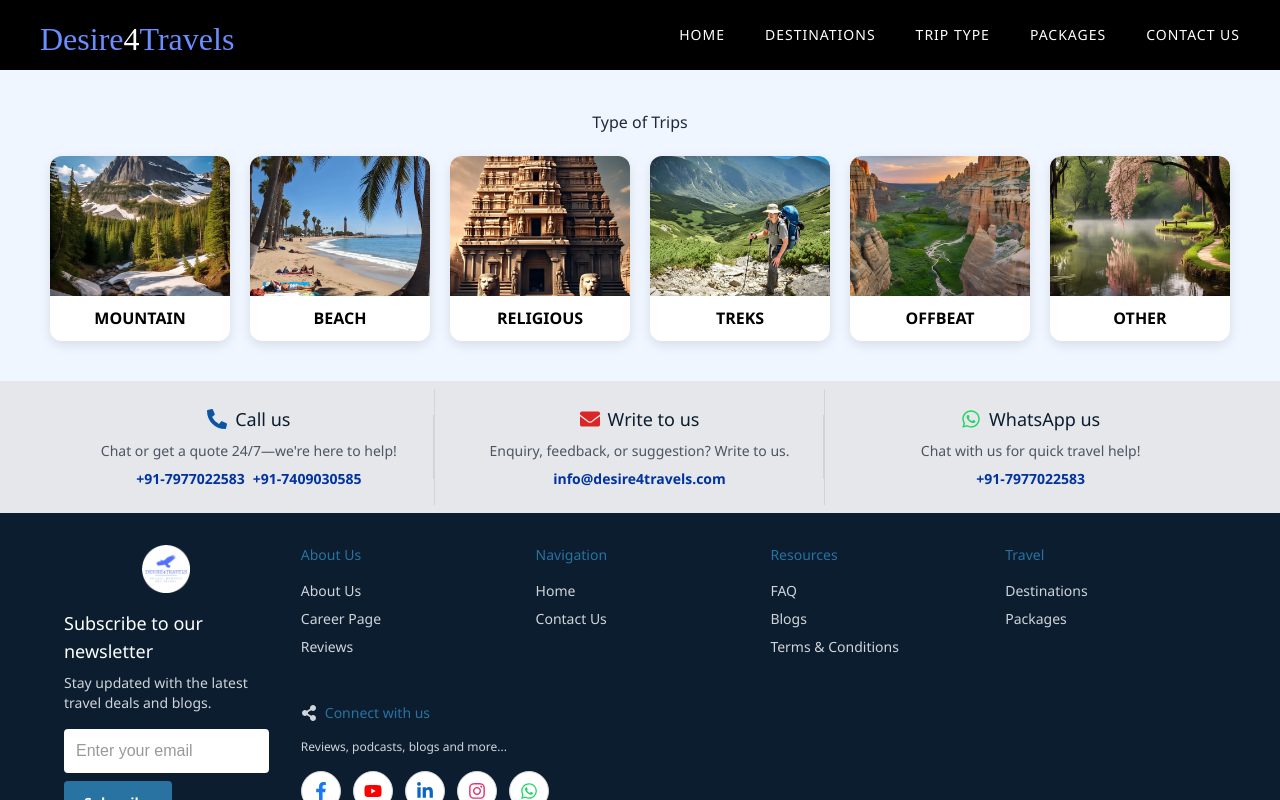
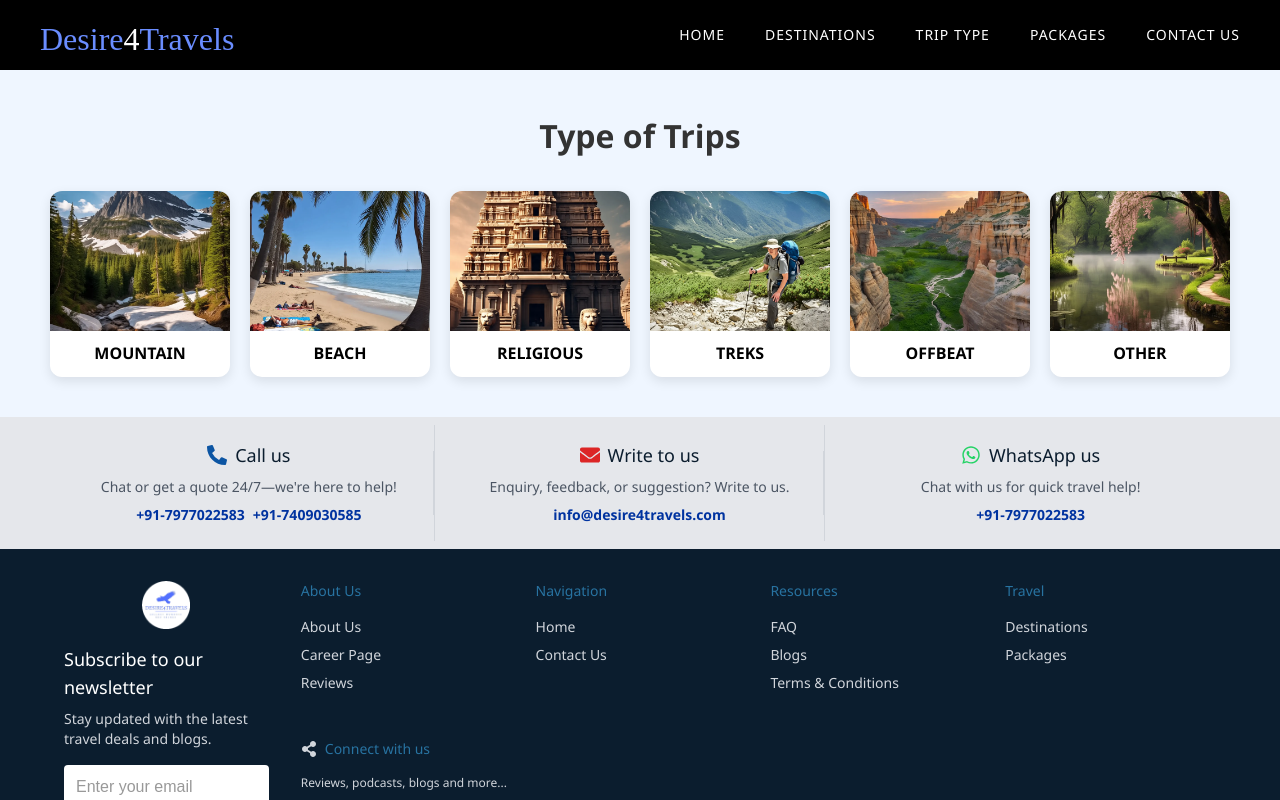
Before and after one commit to janvihatwar/Desire4Travels_Nextjs_Frontend, a Next.js app: page /TypeTrip in a window 1280 px wide. Built offline with nearby package versions, Linux system fonts and the light colour scheme.

Commit message:
Font size of Type of trip

```diff
--- a/pages/PlanTrip.module.css
+++ b/pages/PlanTrip.module.css
@@ -1,5 +1,3 @@
-/* PlanTrip.css */
-
 .trip-container {
   display: flex !important;
   justify-content: center !important;
@@ -75,7 +73,6 @@
   background-color: #225c81;
 }
 
-/* Flatpickr custom styling */
 input.flatpickr-input {
   background-color: rgba(255, 255, 255, 0.6);
   color: #000;
--- a/pages/TypeTrip.jsx
+++ b/pages/TypeTrip.jsx
@@ -29,7 +29,7 @@ const TypeTrip = () => {
         <meta property="og:title" content="Explore Different Types of Trips" />
         <meta property="og:description" content="Browse through a wide range of trip types to find your perfect getaway." />
       </Head>
-      <h1>Type of Trips</h1>
+      <h1 className={styles.h1}>Type of Trips</h1>
       <div className={styles.typetripBox}>
         {types.map((type) => (
           <Link key={type.name} href={`/triptype/${type.name.toLowerCase()}`} legacyBehavior>
--- a/pages/TypeTrip.module.css
+++ b/pages/TypeTrip.module.css
@@ -41,12 +41,12 @@
   font-size: 1rem;
 }
 
-/* You can remove this unless you're using a wrapper with this class */
-.trip-type-page h1 {
-  font-size: 2rem;
-  margin-bottom: 30px;
-  text-align: center;
-  color: #333;
+.h1 {
+  font-size: 2rem !important;
+  margin-bottom: 30px !important;
+  text-align: center !important;
+  color: #333 !important;
+  font-weight: 600 !important;
 }
 
 @media (max-width: 600px) {
```
